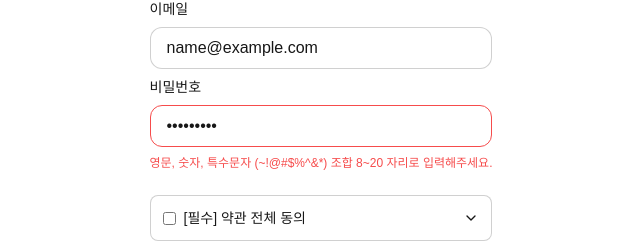
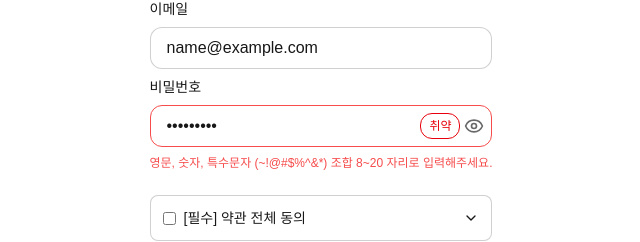
Before and after one commit to Groom-4th-TeamPJ/Opener, a Next.js app in the folder frontend/: page /register in a window 1280 px wide. Both pictures are taken after typing "Sample", "name@example.com", "Sample123" into the empty fields and a click on the button "가입하기". Shown: the part 339-581 px from the top of the page, without its empty margins (319-959 px from the left). Built offline with nearby package versions, Linux system fonts and the light colour scheme.

Commit message:
feat: 비밀번호 취약성 검사 구현

```diff
--- /dev/null
+++ b/frontend/src/components/register/PasswordInput.tsx
@@ -0,0 +1,70 @@
+'use client'
+
+import { UseFormRegister, UseFormWatch } from 'react-hook-form'
+import { RegisterFormValues } from '@/components/register/RegisterForm'
+import Input from '@/components/common/Input'
+import { useState } from 'react'
+import { getPasswordStrength } from '@/utils/get-password-strength'
+import { Eye, EyeOff } from 'lucide-react'
+import cn from '@/utils/cn'
+
+interface PasswordInputProps {
+  register: UseFormRegister<RegisterFormValues>
+  watch: UseFormWatch<RegisterFormValues>
+  error?: string
+}
+
+const PASSWORD_STRENGTH_META = {
+  weak: {
+    label: '취약',
+    text: 'text-red-600',
+    border: 'border-red-600',
+  },
+  medium: {
+    label: '적정',
+    text: 'text-orange-500',
+    border: 'border-orange-500',
+  },
+  strong: {
+    label: '강력',
+    text: 'text-green-600',
+    border: 'border-green-600',
+  },
+} as const
+
+export default function PasswordInput({ register, watch, error }: PasswordInputProps) {
+  const password = watch('password')
+  const [showPassword, setShowPassword] = useState<boolean>(false)
+  const strength = getPasswordStrength(password)
+  return (
+    <div className="relative">
+      <Input
+        id="password"
+        type={showPassword ? 'text' : 'password'}
+        label="비밀번호"
+        placeholder="•••••••••"
+        helperText="영문, 숫자, 특수문자 (~!@#$%^&*) 조합 8~20 자리"
+        error={error}
+        {...register('password')}
+      />
+      {password.length > 0 && (
+        <span
+          className={cn(
+            'absolute right-8 top-1/2 -translate-y-1/2 border rounded-xl text-xs mt-0.5 px-2 py-1',
+            PASSWORD_STRENGTH_META[strength].text,
+            PASSWORD_STRENGTH_META[strength].border
+          )}
+        >
+          {PASSWORD_STRENGTH_META[strength].label}
+        </span>
+      )}
+      <button
+        type="button"
+        onClick={() => setShowPassword((prev) => !prev)}
+        className="absolute right-2 top-1/2 -translate-y-1/2 cursor-pointer text-foreground/65 pt-1"
+      >
+        {showPassword ? <EyeOff className="size-5" /> : <Eye className="size-5" />}
+      </button>
+    </div>
+  )
+}
--- a/frontend/src/components/register/RegisterForm.tsx
+++ b/frontend/src/components/register/RegisterForm.tsx
@@ -30,6 +30,7 @@ export default function LoginForm() {
     handleSubmit,
     formState: { errors, isSubmitting },
     clearErrors,
+    watch,
     reset,
   } = useForm({
     defaultValues: { name: '', email: '', password: '' },
@@ -61,6 +62,7 @@ export default function LoginForm() {
   return (
     <RegisterFormView
       register={register}
+      watch={watch}
       onSubmit={handleSubmit(onSubmit)}
       errors={errors}
       terms={terms}
--- a/frontend/src/components/register/RegisterFormView.tsx
+++ b/frontend/src/components/register/RegisterFormView.tsx
@@ -1,12 +1,14 @@
 import Input from '@/components/common/Input'
 import Button from '@/components/common/Button'
-import { FieldErrors, UseFormRegister } from 'react-hook-form'
+import { FieldErrors, UseFormRegister, UseFormWatch } from 'react-hook-form'
 import { RegisterFormValues, Term } from '@/components/register/RegisterForm'
-import TermsAgreementSection from './TermsAgreementSection'
+import TermsAgreementSection from '@/components/register/TermsAgreementSection'
 import { Dispatch, SetStateAction } from 'react'
+import PasswordInput from './PasswordInput'
 
 interface LoginFormViewProps {
   register: UseFormRegister<RegisterFormValues>
+  watch: UseFormWatch<RegisterFormValues>
   onSubmit: () => void
   errors: FieldErrors<RegisterFormValues>
   terms: Term
@@ -19,6 +21,7 @@ interface LoginFormViewProps {
 
 export default function RegisterFormView({
   register,
+  watch,
   onSubmit,
   errors,
   terms,
@@ -50,15 +53,7 @@ export default function RegisterFormView({
         error={errors.email?.message}
         {...register('email')}
       />
-      <Input
-        id="password"
-        type="password"
-        label="비밀번호"
-        placeholder="•••••••••"
-        helperText="영문, 숫자, 특수문자 (~!@#$%^&*) 조합 8~20 자리"
-        error={errors.password?.message}
-        {...register('password')}
-      />
+      <PasswordInput register={register} watch={watch} error={errors.password?.message} />
       <TermsAgreementSection
         agreed={agreed}
         terms={terms}
--- /dev/null
+++ b/frontend/src/utils/get-password-strength.ts
@@ -0,0 +1,22 @@
+type PasswordStrength = 'weak' | 'medium' | 'strong'
+
+export function getPasswordStrength(password: string): PasswordStrength {
+  const length = password.length
+
+  const hasLetter = /[a-zA-Z]/.test(password)
+  const hasNumber = /\d/.test(password)
+  const hasSpecial = /[^a-zA-Z0-9]/.test(password)
+
+  const isValidComposition = hasLetter && hasNumber && hasSpecial
+  const isValidLength = length >= 8 && length <= 20
+
+  if (!isValidComposition || !isValidLength) {
+    return 'weak'
+  }
+
+  if (length >= 10) {
+    return 'strong'
+  }
+
+  return 'medium' // 8~9자
+}
```
